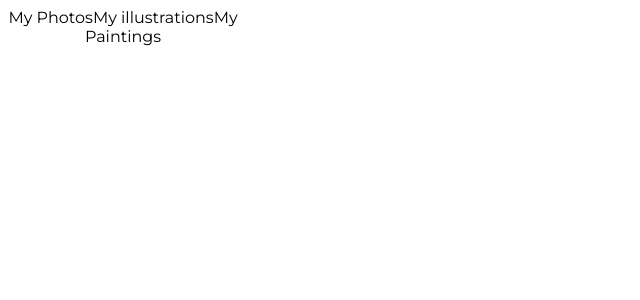
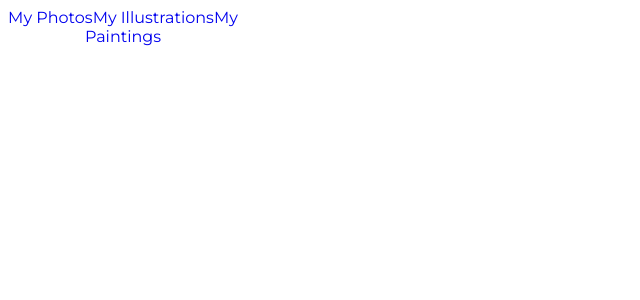
Before and after one commit to DarkoZlatarek/Using-Functional-Components-Challenge, a React (Create React App) app in the folder my-app/: page / in a window 1280 px wide. Shown: the top 300 px of the page, without its empty margins (0-640 px from the left). Built offline with nearby package versions, Linux system fonts and the light colour scheme.

Commit message:
First challenge completed

```diff
--- a/my-app/src/components/Sidebar.js
+++ b/my-app/src/components/Sidebar.js
@@ -1,7 +1,13 @@
 import React from "react";
 
 const Sidebar = () => {
-    return <div><a>My Photos</a><a>My illustrations</a><a>My Paintings</a></div>
+    return (
+        <div>
+            <a href = "#." target= "_blank">My Photos</a>
+            <a href = "#." target= "_blank">My Illustrations</a>
+            <a href = "#." target= "_blank">My Paintings</a>
+        </div>
+    )
 };
 
 export default Sidebar;
```
